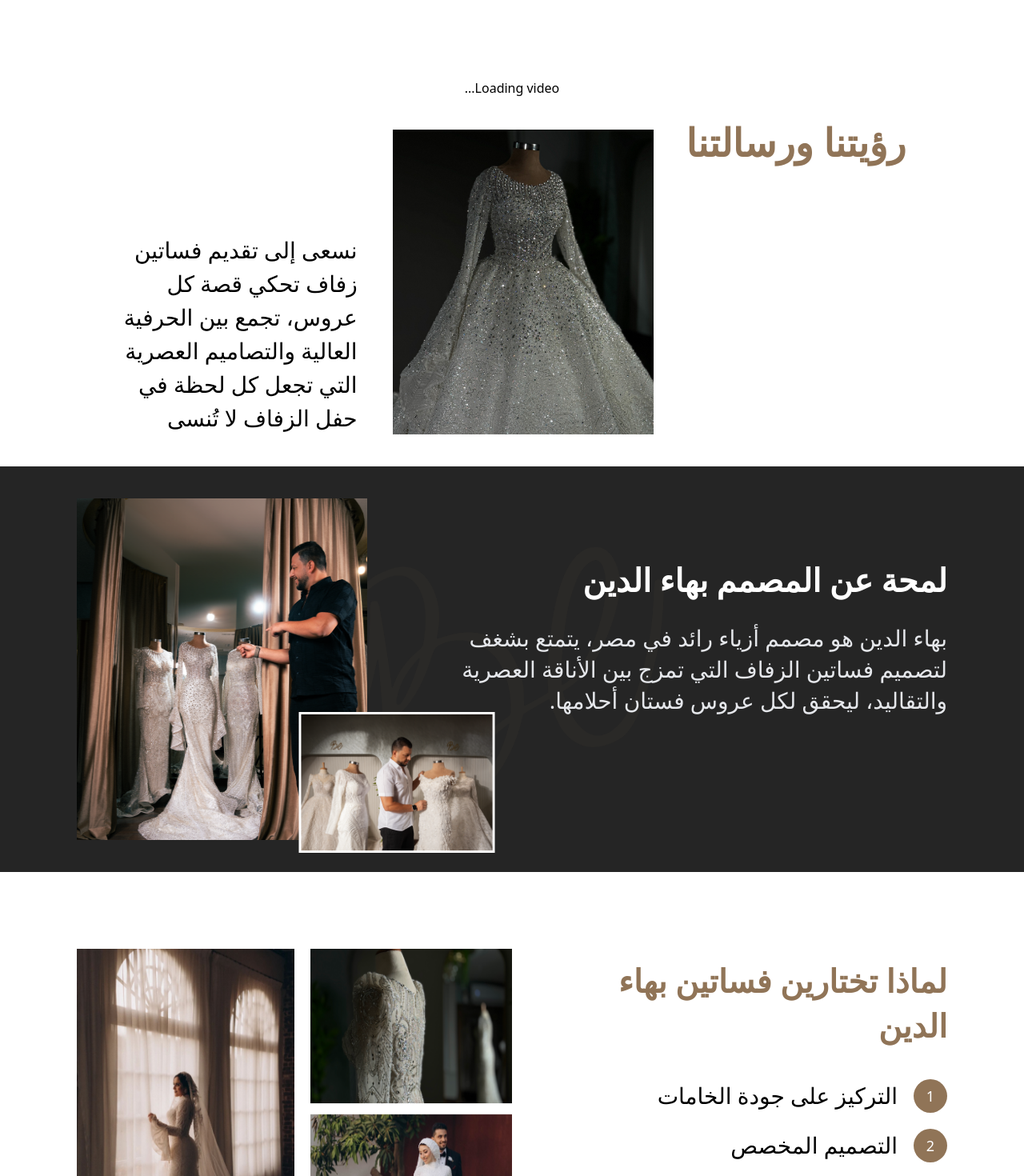
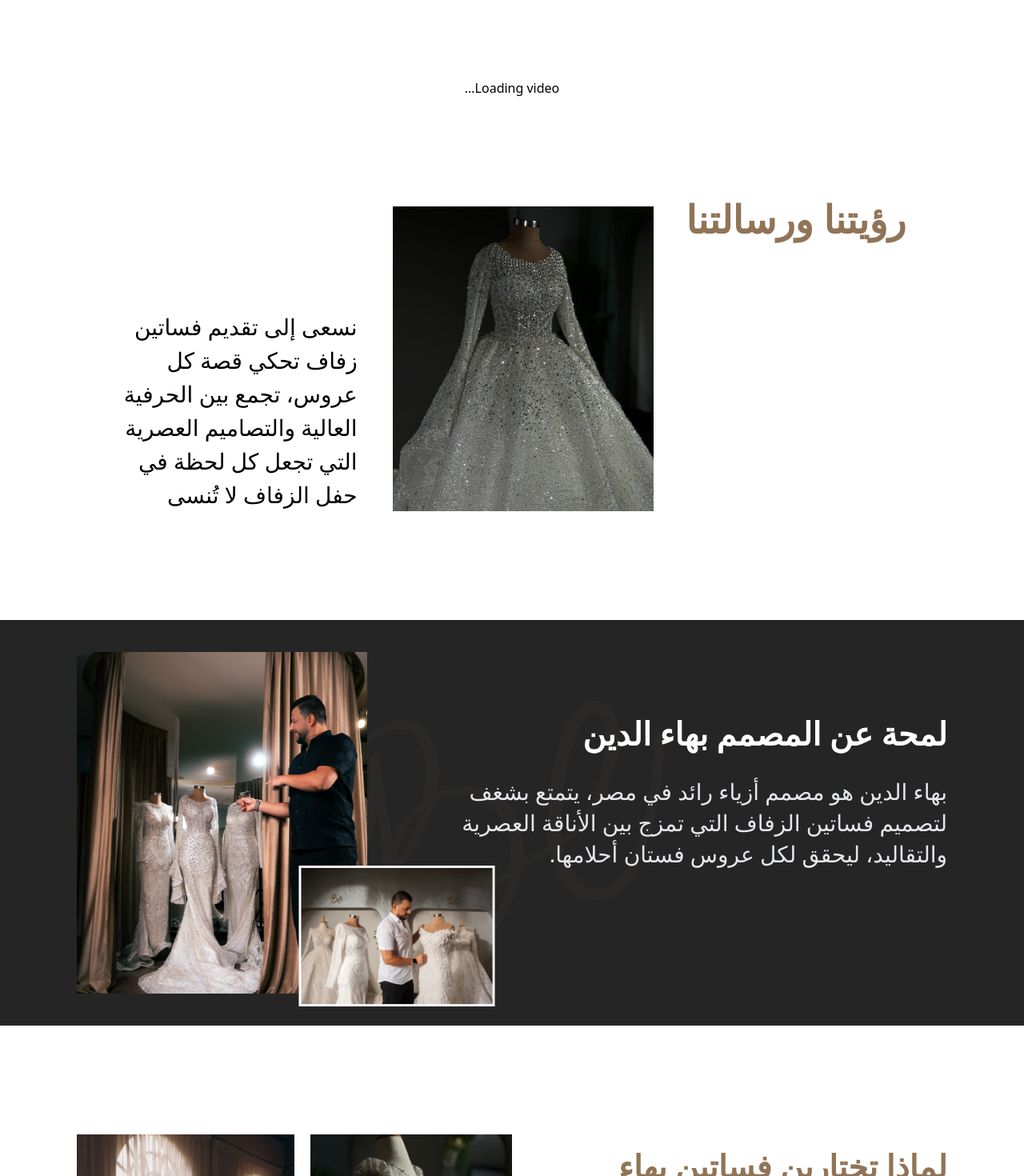
Before and after one commit to ziad223/wedding, a React (Vite) app: page /about in a window 1280 px wide. Shown: the part 1240-2710 px from the top of the page at 80% size. Built offline with nearby package versions, Linux system fonts and the light colour scheme; no server answers.

Commit message:
last update

```diff
--- a/src/components/AboutSection1.jsx
+++ b/src/components/AboutSection1.jsx
@@ -3,7 +3,7 @@ import img from '../images/about/about-img-1.png';
 
 const AboutSection1 = () => {
     return (
-        <div className="bg-white p-10 px-4 md:px-16 lg:px-24 flex flex-col gap-5 lg:flex-row items-center lg:items-start space-y-6 lg:space-y-0 lg:space-x-6">
+        <div className="bg-white p-10 px-4 md:px-16 lg:px-24 flex flex-col gap-5 lg:flex-row items-center my-24 lg:items-start space-y-6 lg:space-y-0 lg:space-x-6">
             {/* القسم الأول */}
             <div className="w-full lg:w-1/3 text-center lg:text-left lg:ml-5">
                 <h2 className="text-2xl lg:text-[48px] font-bold text-[#907457]">رؤيتنا ورسالتنا</h2>
--- a/src/components/AboutSection2.jsx
+++ b/src/components/AboutSection2.jsx
@@ -5,7 +5,7 @@ import bg from '../images/about/bg.png';
 
 const AboutSection2 = () => {
   return (
-      <div className='bg-[#252525] px-4 md:px-16 lg:px-24 py-10 gap-5 lg:gap-0 flex justify-center items-center flex-col lg:flex-row' style={{backgroundImage : `url(${bg})` , backgroundPosition : 'center' , backgroundSize : 'contain' , backgroundRepeat : 'no-repeat'}}>
+      <div className='bg-[#252525] my-24 px-4 md:px-16 lg:px-24 py-10 gap-5 lg:gap-0 flex justify-center items-center flex-col lg:flex-row' style={{backgroundImage : `url(${bg})` , backgroundPosition : 'center' , backgroundSize : 'contain' , backgroundRepeat : 'no-repeat'}}>
           <div className='w-full text-center  lg:text-right lg:mb-20'>
               <h2 className='lg:text-[40px] font-bold text-white lg:w-[664px] lg:h-[67px]'>لمحة عن المصمم بهاء الدين</h2>
               <p className='mt-4 text-gray-200 text-lg lg:w-[664px] lg:h-[120px] leading-[1.4] font-light lg:text-[28px]'>
--- a/src/components/AboutSection3.jsx
+++ b/src/components/AboutSection3.jsx
@@ -5,7 +5,7 @@ import img3 from '../images/about/about-img-6.png';
 
 const AboutSection3 = () => {
     return (
-        <div className='p-10 px-4 md:px-16 lg:px-24 lg:my-14 flex flex-col lg:flex-row justify-center'>
+        <div className='p-10 my-24 px-4 md:px-16 lg:px-24 lg:my-14 flex flex-col lg:flex-row justify-center'>
             {/* Left Side */}
             <div className='w-full lg:w-1/2 lg:mt-3'>
                 <h2 className='lg:text-[40px] leading-[1.4] lg:w-[470px] lg:h-[101px] text-2xl font-bold text-[#907457]'>
--- a/src/components/AboutSection4.jsx
+++ b/src/components/AboutSection4.jsx
@@ -71,7 +71,7 @@ const AboutSection4 = () => {
                 </div>
             </div>
             <div
-                className="mt-10 h-[500px] lg:h-[725px] lg:w-[1440px] bg-cover bg-center bg-no-repeat"
+                className="mt-20 h-[500px] lg:h-[725px] lg:w-[1440px] bg-cover bg-center bg-no-repeat"
                 style={{
                     backgroundImage: `url(${bg})`,
                 }}
```
